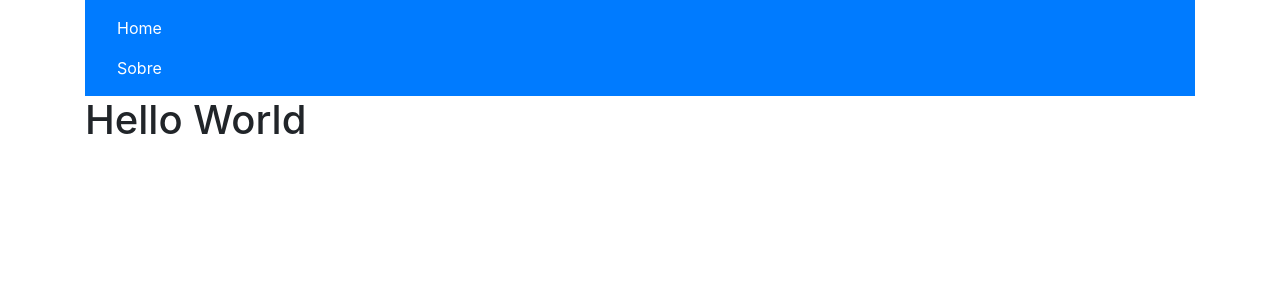
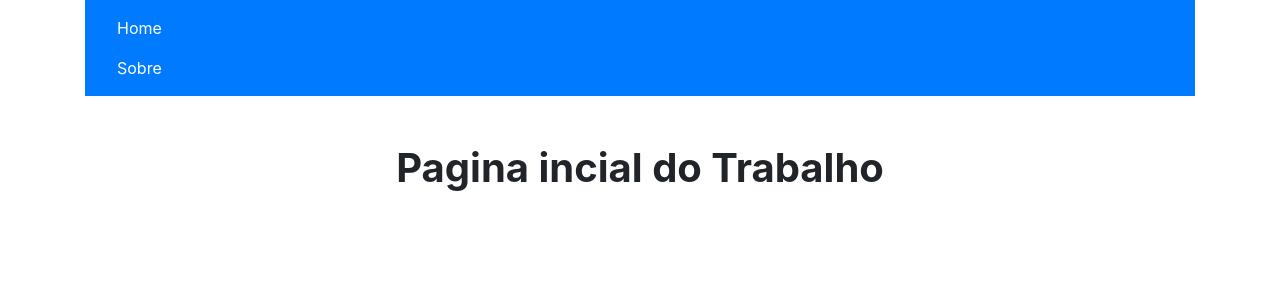
Before and after one commit to kur0s4k1/Trabalho_Angular, an Angular app: page / in a window 1280 px wide. Shown: the top 300 px of the page. Built offline with nearby package versions, Linux system fonts and the light colour scheme.

Commit message:
Pagina Inicial

```diff
--- a/src/home/home.component.html
+++ b/src/home/home.component.html
@@ -5,8 +5,15 @@
     <meta name="viewport" content="width=device-width, initial-scale=1.0">
     <meta http-equiv="X-UA-Compatible" content="ie=edge">
     <title>Document</title>
+
+    <style>
+     .center{
+            text-align: center;
+        }
+    </style>
+
 </head>
 <body class="container">
-    <h1>Hello World</h1>
+    <h1 class="container center mt-5"><strong>Pagina incial do Trabalho</strong></h1>
 </body>
 </html>
```
